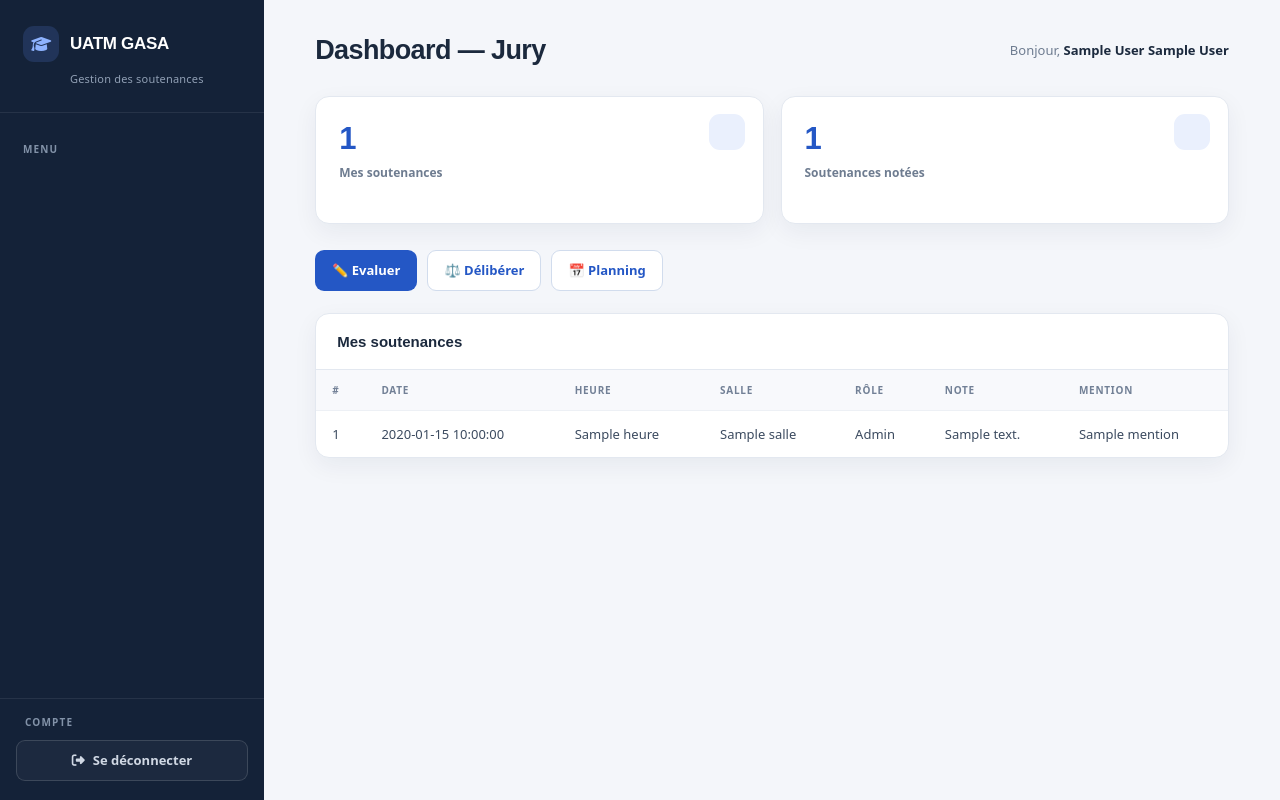
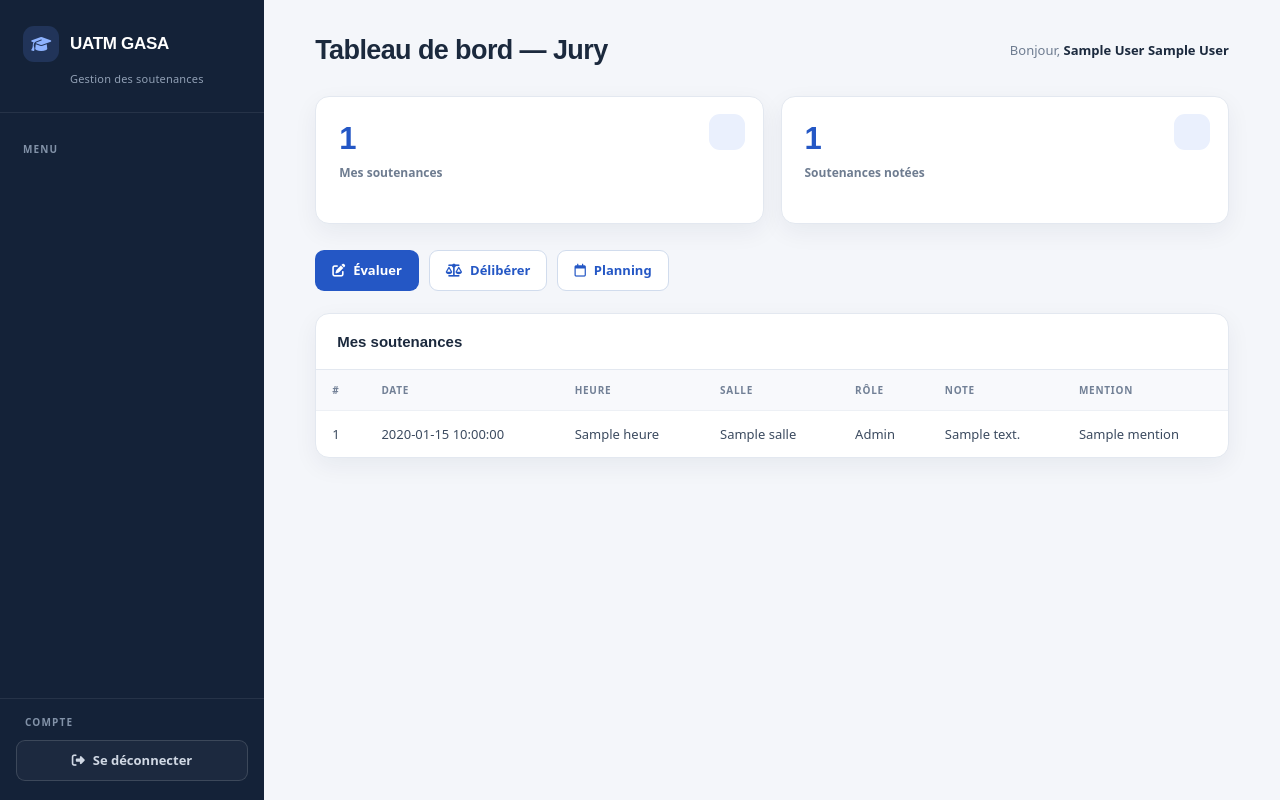
Before and after one commit to jeanbaptisteassogba87-jpg/gestion-soutenance, a PHP site: template app/views/jury/dashboard.php in a window 1280 px wide. Run offline with PHP 8.4, Linux system fonts and the light colour scheme; the visitor is signed in with stand-in values (Sample User, id 1); tables that the repository leaves empty hold one stand-in row (values such as "Sample post"); the template is opened without the code that fills it: most values are stand-ins (such as "Sample title", 1, 10 or a date in 2020).

Commit message:
style: polish jury views

```diff
--- a/app/views/jury/dashboard.php
+++ b/app/views/jury/dashboard.php
@@ -1,7 +1,7 @@
 <?php require_once __DIR__ . '/../layouts/header.php'; ?>
 
 <div class="topbar">
-    <h1>Dashboard — Jury</h1>
+    <h1>Tableau de bord — Jury</h1>
     <span>Bonjour, <strong><?= htmlspecialchars($_SESSION['nom'] . ' ' . $_SESSION['prenom']) ?></strong></span>
 </div>
 
@@ -17,9 +17,9 @@
 </div>
 
 <div class="actions-bar">
-    <a href="/app/controllers/JuryController.php?action=evaluer" class="btn">✏️ Evaluer</a>
-    <a href="/app/controllers/JuryController.php?action=deliberer" class="btn btn-outline">⚖️ Délibérer</a>
-    <a href="/app/controllers/JuryController.php?action=planning" class="btn btn-outline">📅 Planning</a>
+    <a href="/app/controllers/JuryController.php?action=evaluer" class="btn"><i class="fa-solid fa-pen-to-square" aria-hidden="true"></i> Évaluer</a>
+    <a href="/app/controllers/JuryController.php?action=deliberer" class="btn btn-outline"><i class="fa-solid fa-scale-balanced" aria-hidden="true"></i> Délibérer</a>
+    <a href="/app/controllers/JuryController.php?action=planning" class="btn btn-outline"><i class="fa-regular fa-calendar" aria-hidden="true"></i> Planning</a>
 </div>
 
 <div class="table-wrap">
--- a/app/views/jury/deliberer.php
+++ b/app/views/jury/deliberer.php
@@ -6,7 +6,7 @@
 </div>
 
 <div class="table-wrap">
-    <div class="table-header"><h2>⚖️ Résultats</h2></div>
+    <div class="table-header"><h2><i class="fa-solid fa-scale-balanced" aria-hidden="true"></i> Résultats</h2></div>
     <table>
         <thead>
             <tr><th>#</th><th>Date</th><th>Salle</th><th>Note</th><th>Mention</th><th>Décision</th></tr>
@@ -25,7 +25,7 @@
                 <td>
                     <?php if (!is_null($s['note'])): ?>
                         <?php if ($s['note'] >= 10): ?>
-                            <span class="badge badge-valide">✅ Admis</span>
+                            <span class="badge badge-valide"><i class="fa-solid fa-circle-check" aria-hidden="true"></i> Admis</span>
                         <?php else: ?>
                             <span class="badge badge-rejete">❌ Ajourné</span>
                         <?php endif; ?>
```
Also changed, not shown: app/views/jury/evaluer_etudiant.php (+4 -3 lines).
